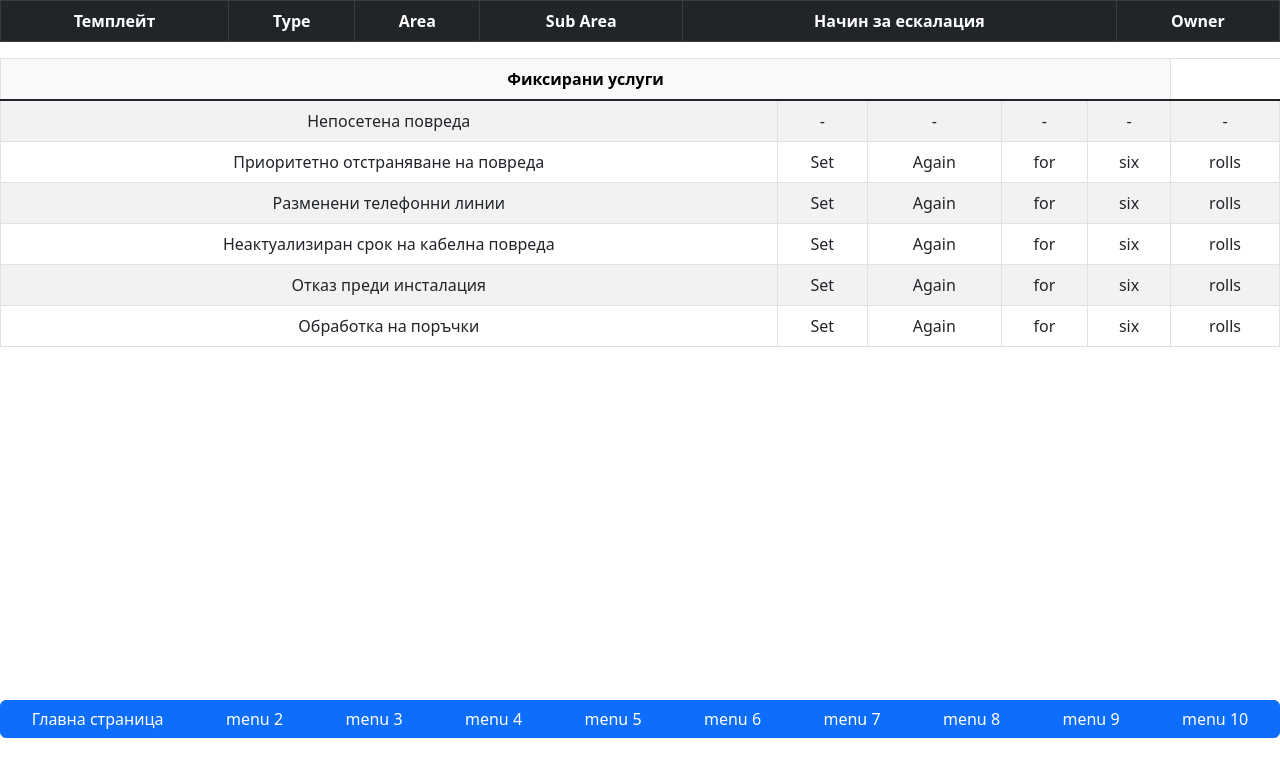
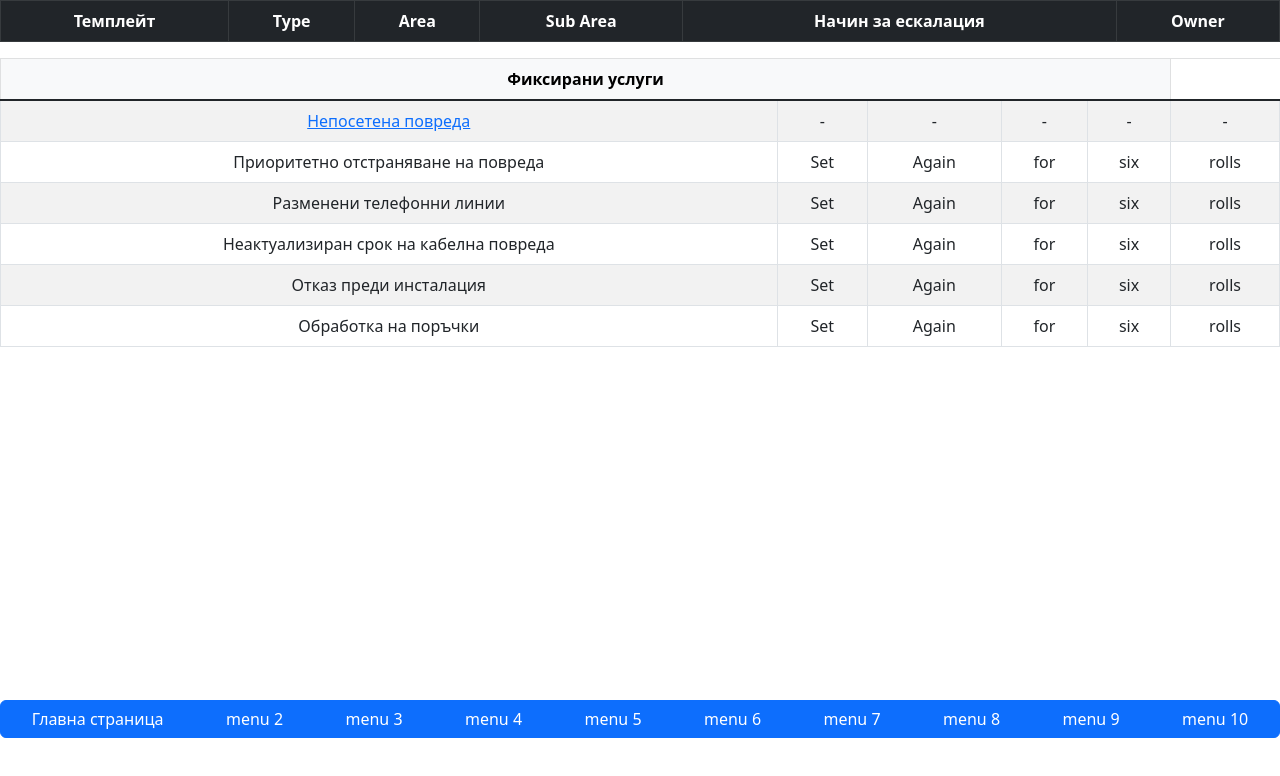
Before and after one commit to Krissttina/template, a website: page sheets/eskalatsii.html in a window 1280 px wide. Drawn offline with nearby package versions, Linux system fonts and the light colour scheme; files that its build step writes are made by us from their sources.

Commit message:
test link 1

```diff
--- a/sheets/eskalatsii.html
+++ b/sheets/eskalatsii.html
@@ -42,7 +42,10 @@
                 </thead>
                 <tbody class="table-group-divider">
                     <tr>
-                        <td>Непосетена повреда</td>
+                        <td><a
+                                href="https://vivasharepoint.vivacom.bg/CC/DigitalTeam">
+                                Непосетена повреда</a>
+                        </td>
                         <td>-</td>
                         <td>-</td>
                         <td>-</td>
```
